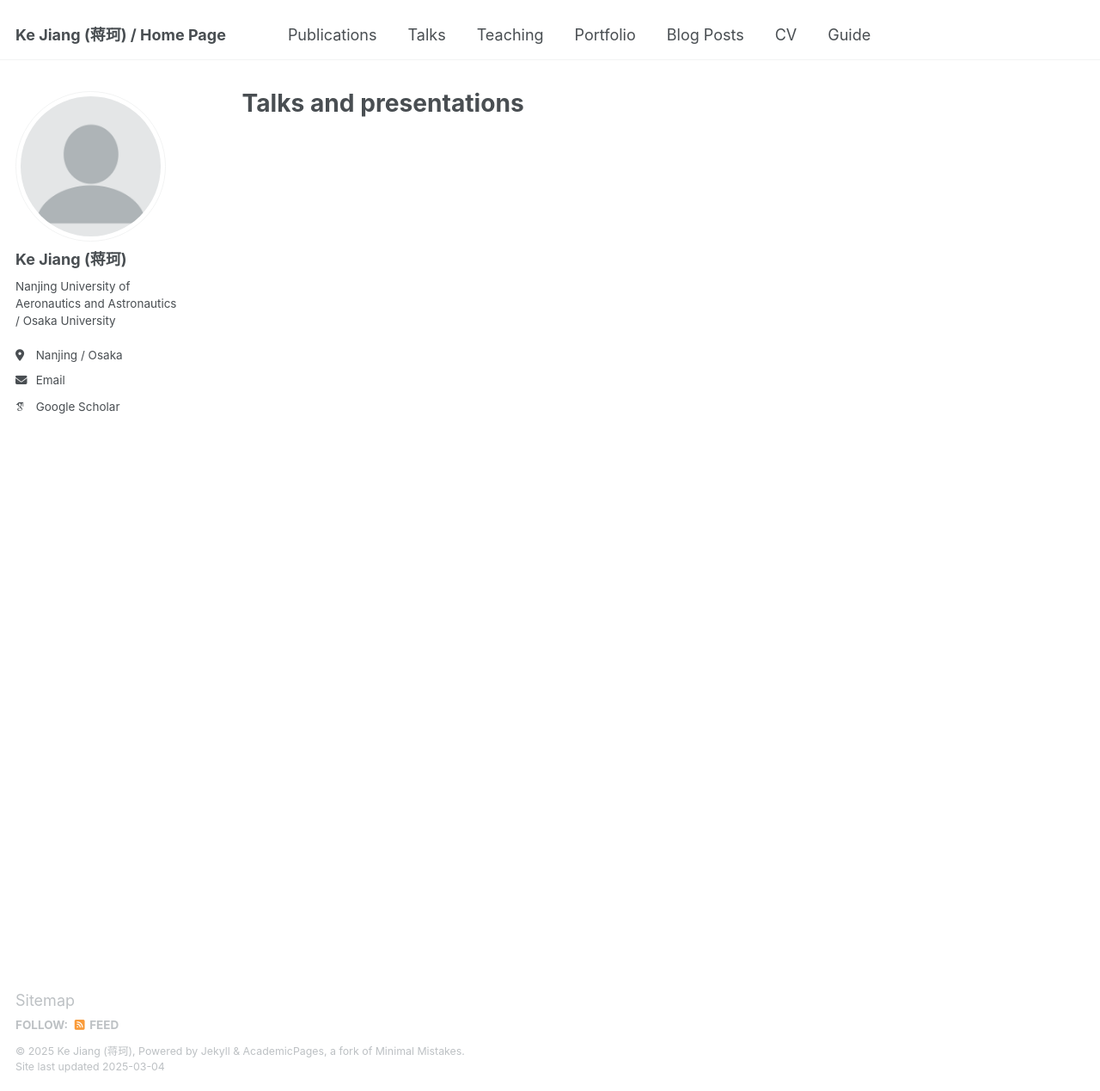
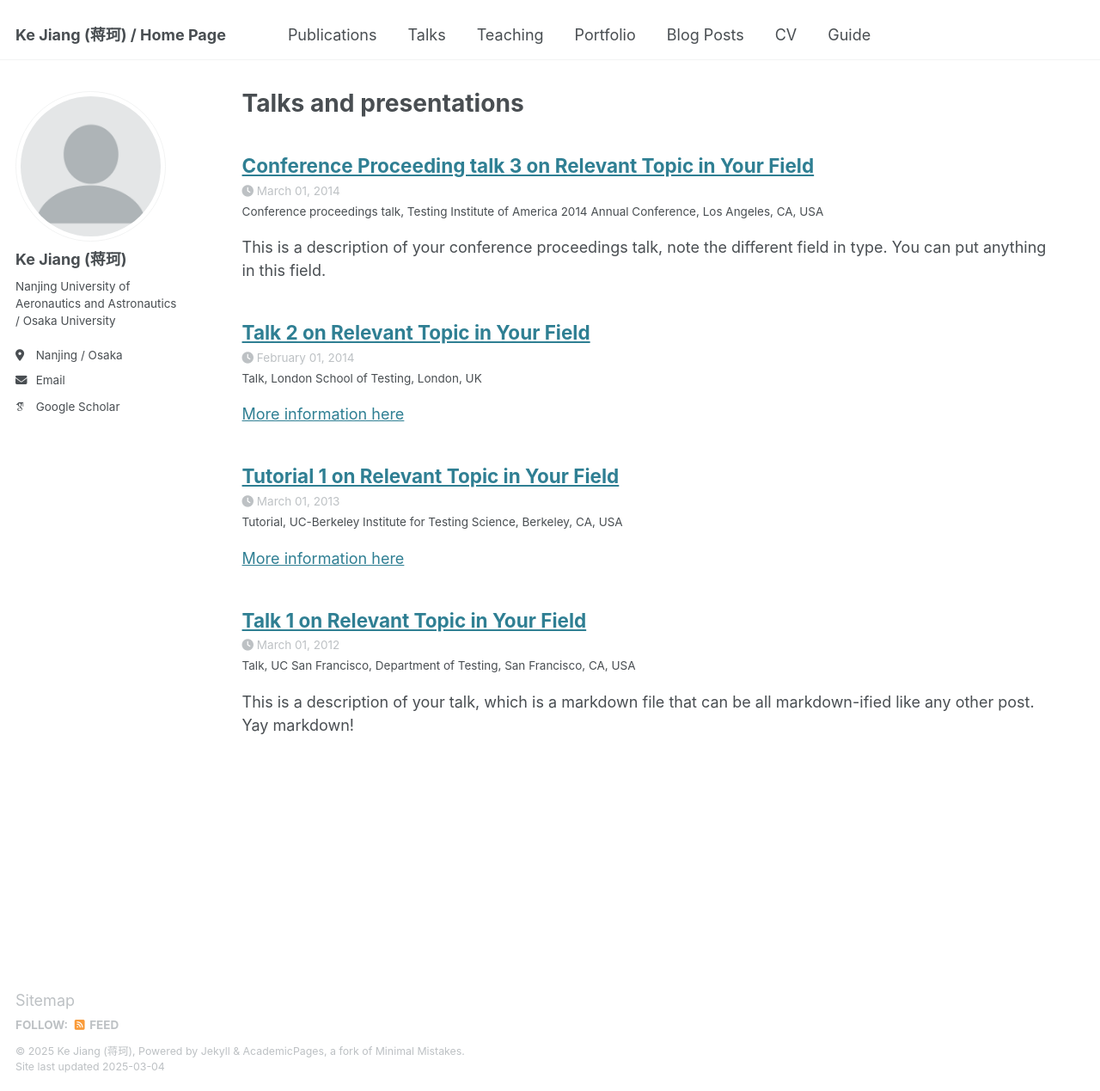
Before and after one commit to Jack10843/Jack10843.github.io, a Jekyll site: the page built from _pages/talks.html, in a window 1280 px wide and 1269 px high. Shown: the whole window at 86% size. Built offline with Jekyll 4.4.1, drawn with Linux system fonts in a browser that asks for light colours; some web fonts are replaced; part of the change alters nothing that is shown.

Commit message:
Update _config.yml

```diff
--- a/_config.yml
+++ b/_config.yml
@@ -213,18 +213,18 @@ kramdown:
 
 # These settings control the types of collections used by the template
 collections:
-  # teaching:
-  #   output: false
-  #   permalink: /:collection/:path/
-  # publications:
-  #   output: false
-  #   permalink: /:collection/:path/
-  # portfolio:
-  #   output: false
-  #   permalink: /:collection/:path/
-  # talks:
-  #   output: false
-  #   permalink: /:collection/:path/
+  teaching:
+    output: true
+    permalink: /:collection/:path/
+  publications:
+    output: true
+    permalink: /:collection/:path/
+  portfolio:
+    output: true
+    permalink: /:collection/:path/
+  talks:
+    output: true
+    permalink: /:collection/:path/
 
 
 # These settings control how pages and collections are included in the site
@@ -248,40 +248,40 @@ defaults:
       layout: single
       author_profile: true
   # _teaching
-  # - scope:
-  #     path: ""
-  #     type: teaching
-  #   values:
-  #     layout: single
-  #     author_profile: true
-  #     share: true
-  #     comments: true
-  # # _publications
-  # - scope:
-  #     path: ""
-  #     type: publications
-  #   values:
-  #     layout: single
-  #     author_profile: true
-  #     share: true
-  #     comments: true
-  # # _portfolio
-  # - scope:
-  #     path: ""
-  #     type: portfolio
-  #   values:
-  #     layout: single
-  #     author_profile: true
-  #     share: true
-  #     comment: true
-  # # _talks
-  # - scope:
-  #     path: ""
-  #     type: talks
-  #   values:
-  #     layout: talk
-  #     author_profile: true
-  #     share: true
+  - scope:
+      path: ""
+      type: teaching
+    values:
+      layout: single
+      author_profile: true
+      share: true
+      comments: true
+  # _publications
+  - scope:
+      path: ""
+      type: publications
+    values:
+      layout: single
+      author_profile: true
+      share: true
+      comments: true
+  # _portfolio
+  - scope:
+      path: ""
+      type: portfolio
+    values:
+      layout: single
+      author_profile: true
+      share: true
+      comment: true
+  # _talks
+  - scope:
+      path: ""
+      type: talks
+    values:
+      layout: talk
+      author_profile: true
+      share: true
 
 
 # Sass/SCSS
```
